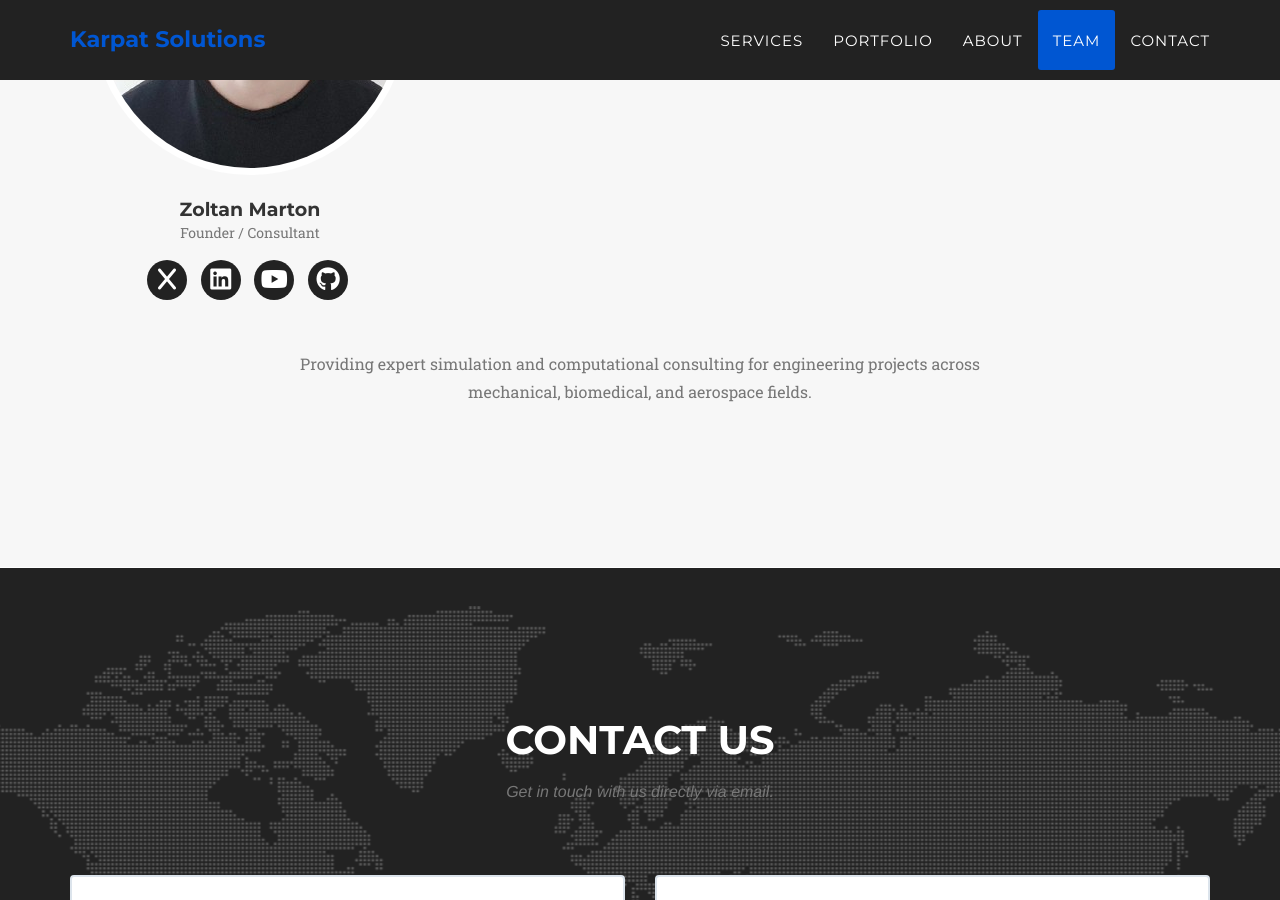
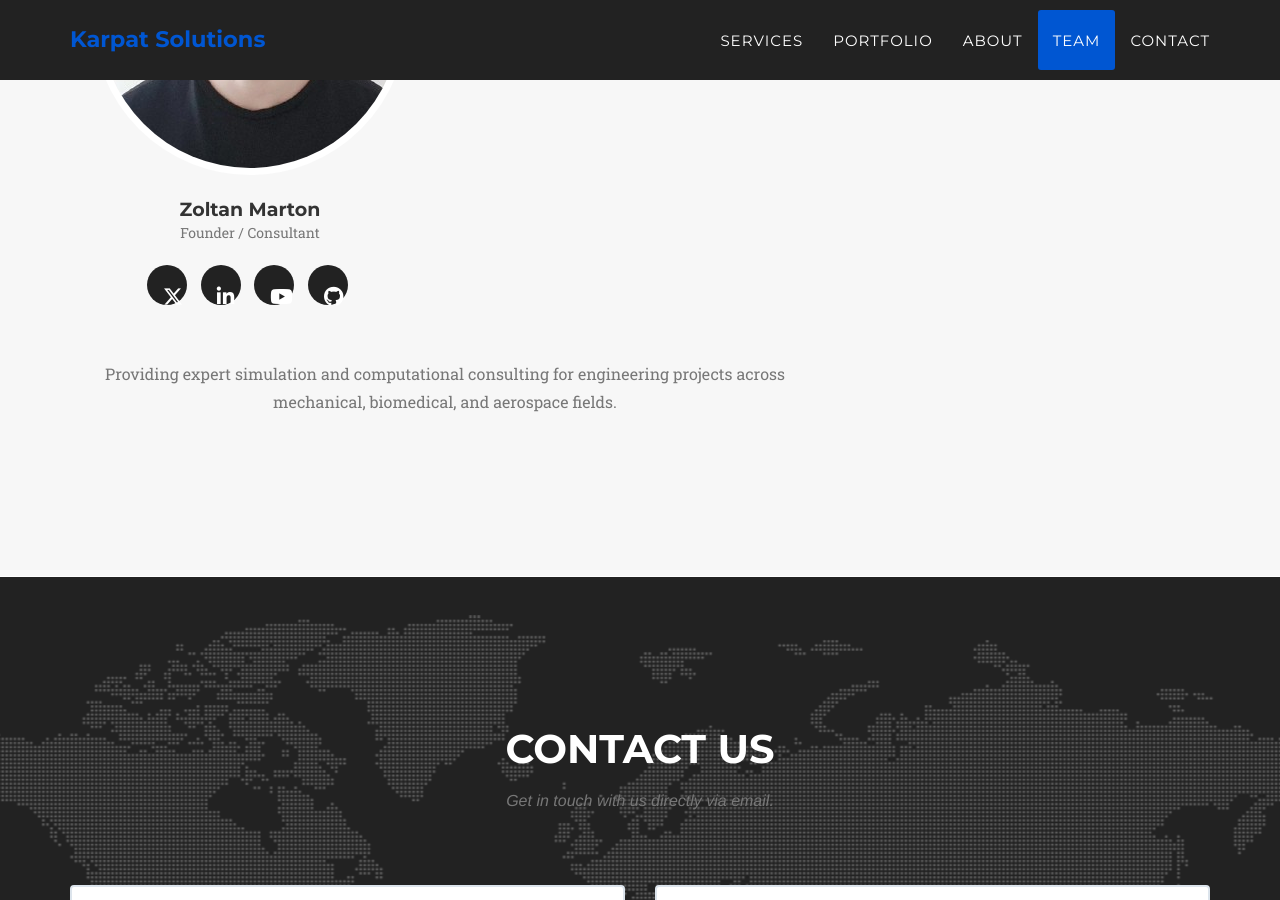
Before and after one commit to ZMatrix253/karpat-solutions, a Jekyll site: the page built from index.html, in a window 1280 px wide and 900 px high, scrolled down 3808 px. Built offline with Jekyll 4.4.1, drawn with Linux system fonts in a browser that asks for light colours; some web fonts are replaced; a style sheet for code colours, icons or effects is not loaded.

Commit message:
Update team.html

```diff
--- a/_includes/team.html
+++ b/_includes/team.html
@@ -18,18 +18,26 @@
                     <h4>{{ member.name }}</h4>
                     <p class="text-muted">{{ member.position }}</p>
 
-                    <!-- Social Buttons (Font Awesome 6) -->
-                    <div class="row text-center" style="margin-top: 15px;">
-                        <ul class="social-buttons list-inline">
-                            {% for network in member.social %}
-                            <li>
-                                <a href="{{ network.url }}" target="_blank">
-                                    <i class="fab fa-{{ network.title | downcase }}" style="font-size: 24px;"></i>
-                                </a>
-                            </li>
-                            {% endfor %}
-                        </ul>
-                    </div>
+                    <!-- Social Buttons – Fixed for FA6 -->
+                    <ul class="list-inline social-buttons" style="margin-top: 20px;">
+                        {% for network in member.social %}
+                        <li class="list-inline-item">
+                            <a href="{{ network.url }}" target="_blank" class="btn btn-dark btn-social" title="{{ network.title }}">
+                                {% if network.title == 'Twitter' or network.title == 'X' or network.title == 'x' %}
+                                    <i class="fab fa-x-twitter"></i>
+                                {% elsif network.title == 'LinkedIn' or network.title == 'linkedin' %}
+                                    <i class="fab fa-linkedin-in"></i>
+                                {% elsif network.title == 'YouTube' or network.title == 'youtube' %}
+                                    <i class="fab fa-youtube"></i>
+                                {% elsif network.title == 'GitHub' or network.title == 'github' %}
+                                    <i class="fab fa-github"></i>
+                                {% else %}
+                                    <i class="fab fa-{{ network.title | downcase }}"></i>
+                                {% endif %}
+                            </a>
+                        </li>
+                        {% endfor %}
+                    </ul>
                 </div>
             </div>
             {% endfor %}
@@ -37,7 +45,7 @@
 
         <!-- Section Footer Text -->
         <div class="row">
-            <div class="col-lg-8 col-lg-offset-2 text-center">
+            <div class="col-lg-8 mx-auto text-center">
                 <p class="large text-muted">
                     Providing expert simulation and computational consulting for engineering projects across mechanical, biomedical, and aerospace fields.
                 </p>
```
